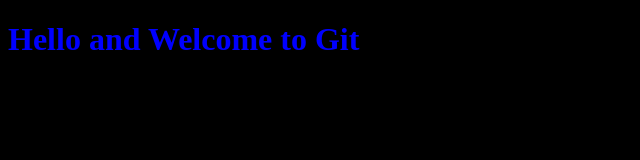
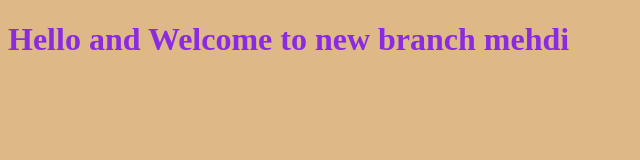
Before and after one commit to mehdiamallouk/NWNI, a plain HTML site: page index.html in a window 1280 px wide. Shown: the whole page, without its empty margins (0-640 px from the left). Drawn offline with Linux system fonts and the light colour scheme.

Commit message:
Changing style for the title

```diff
--- a/index.html
+++ b/index.html
@@ -7,7 +7,7 @@
     <link rel="stylesheet" href="style.css">
 </head>
 <body>
-    <h1>Hello and Welcome to Git</h1>
+    <h1>Hello and Welcome to new branch mehdi</h1>
 
 
 
--- a/style.css
+++ b/style.css
@@ -1,7 +1,7 @@
 h1{
-    color: blue;
+    color: blueviolet;
 }
 
 body{
-    background-color: black;
+    background-color: burlywood;
 }
```
